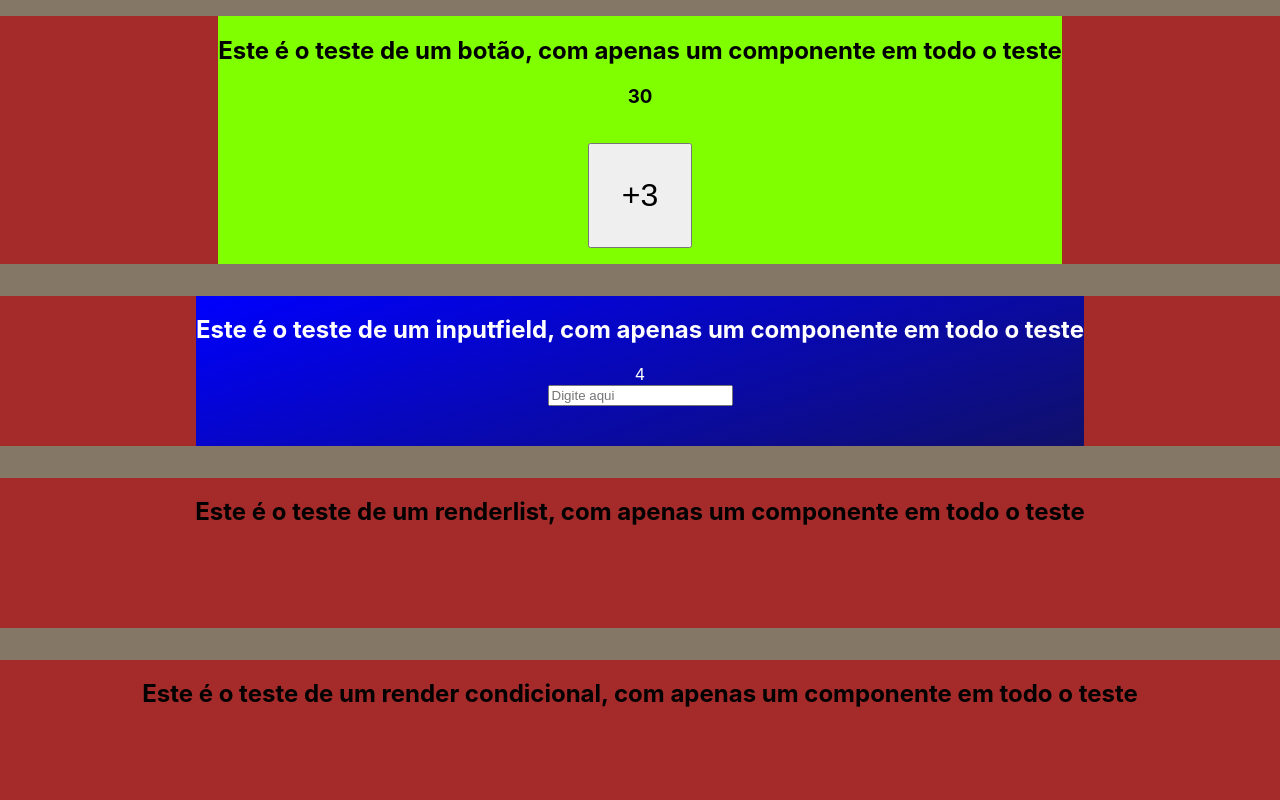
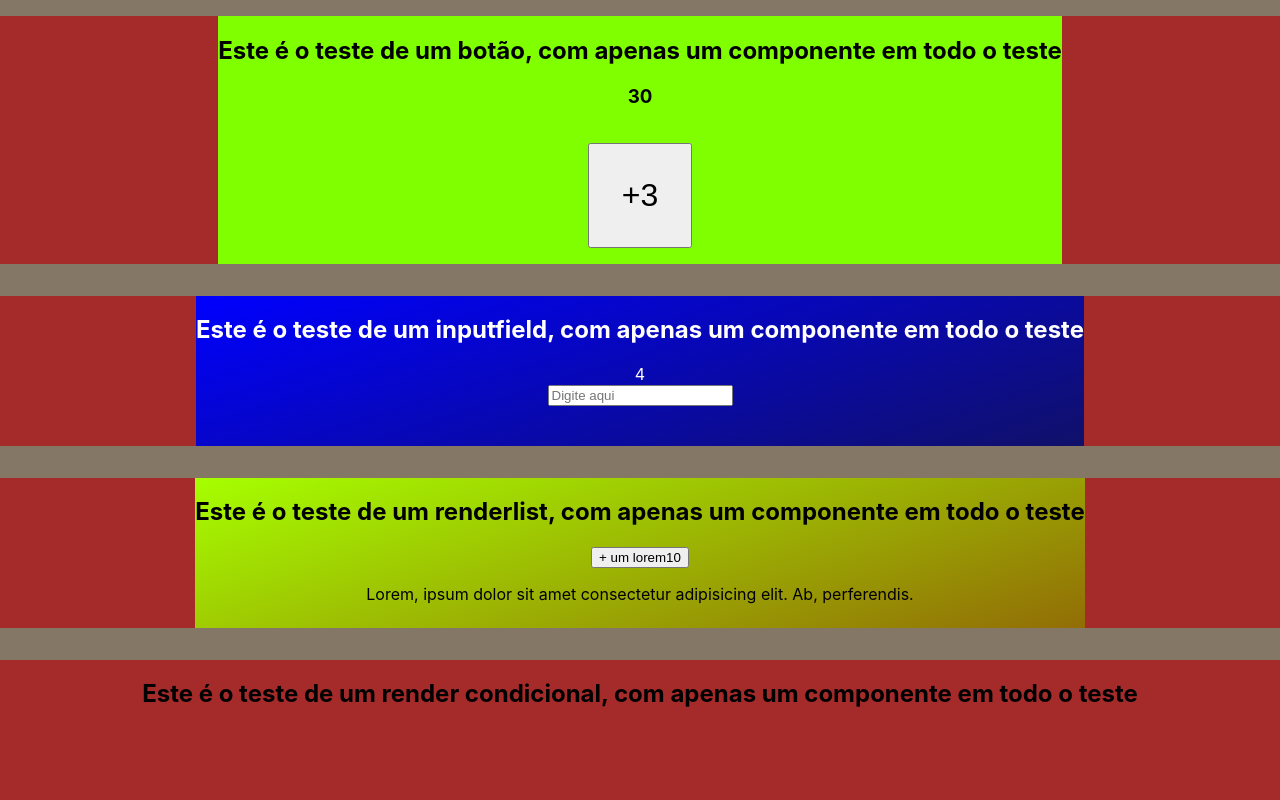
Before and after one commit to kopfmad/bigtest, a React (Create React App) app: page / in a window 1280 px wide. Shown: the top 800 px of the page. Built offline with nearby package versions, Linux system fonts and the light colour scheme.

Commit message:
terminei o terceiro elemento

```diff
--- a/src/App.css
+++ b/src/App.css
@@ -30,3 +30,7 @@
   background-image: linear-gradient(-18deg, rgb(16, 16, 105), blue);
   color: white;
 }
+
+.RenderListUmElemento {
+  background-image: linear-gradient(-18deg, rgb(146, 109, 6), rgb(166, 255, 0));
+}
--- a/src/RenderListUmElemento.js
+++ b/src/RenderListUmElemento.js
@@ -1,12 +1,29 @@
-import React from 'react'
+import React, { useState } from 'react'
 
 export default function RenderListUmElemento() {
+  let [minhaArray, setMinhaArray] = useState([
+    ' Lorem, ipsum dolor sit amet consectetur adipisicing elit. Ab, perferendis. ',
+  ]) //Como preciso renderizar quando da update, preciso do useState
+  let lorem_10 =
+    ' Lorem, ipsum dolor sit amet consectetur adipisicing elit. Ab, perferendis. '
+
+  function adicionaNaArray() {
+    setMinhaArray((arrayantiga) => [...arrayantiga, lorem_10])
+  }
+  //Normalmente eu faria a atualização da lista com push(), mas aqui tenho que fazer isso dentro do setState. Além disso uso ...spread operator, que vai quebrar a array antiga em varios elementos, e adicionar mais um elemento lorem_10. Com isso vou adicionando strings na minha array especial criada com useState. Novamente aqui eu tenho um caso que o state atual depende do anterior, pois estou adicionando algo por cima do anterior.
+
   return (
-    <div className="RenderListUmElement">
+    <div className="RenderListUmElemento">
       <h2>
         Este é o teste de um renderlist, com apenas um componente em todo o
         teste
       </h2>
+      <button onClick={adicionaNaArray}>+ um lorem10</button>
+
+      {minhaArray.map((item) => (
+        <p>{item}</p>
+      ))}
+      {/* Por fim eu uso o map para passar uma função na minha array, que vai retornar um <p>item</p> para cada item da minhaArray. É assim que eu faço o render de vários elementos de uma array. */}
     </div>
   )
 }
```
